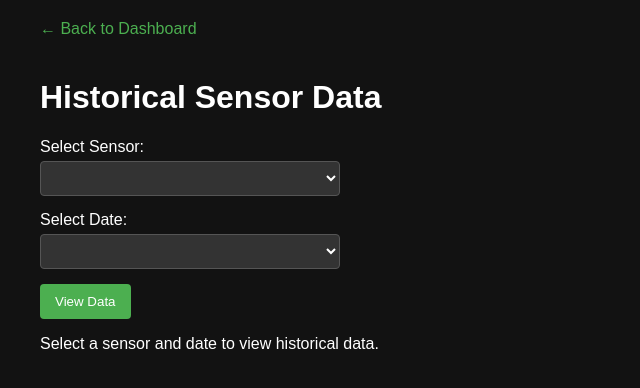
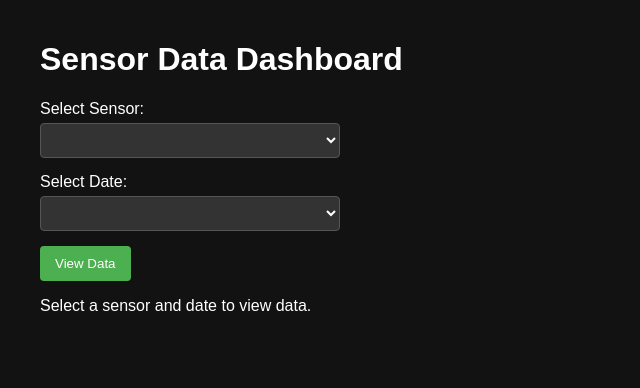
Before and after one commit to Aricg/Esp32Dashboard, a Flask app: page /historical-data in a window 1280 px wide. Shown: the top 388 px of the page, without its empty margins (0-640 px from the left). Run offline with Flask 3, Linux system fonts and the light colour scheme; lists and menus that the app fills with data are empty; some libraries are stand-ins or nearby versions.

Commit message:
refactor: Remove main page and use historical data page as default dashboard

```diff
--- a/web_server/app.py
+++ b/web_server/app.py
@@ -26,29 +26,8 @@
 
 @app.route("/", methods=["GET"])
 def index():
-    # Generate graphs for all sensors
-    graphs = []
-    for sensor_name, values in sensor_data.items():
-        if values:
-            timestamps = [datetime.fromisoformat(v[0]) for v in values]
-            values_data = [v[1] for v in values]
-            graph = go.Scatter(
-                x=timestamps, y=values_data, mode="lines+markers", name=sensor_name
-            )
-            layout = go.Layout(
-                title=f"Sensor: {sensor_name} - Last {len(values)} Points",
-                xaxis=dict(title="Time", color="white"),
-                yaxis=dict(title="Value", color="white"),
-                paper_bgcolor="#1e1e1e",  # Background color of the graph
-                plot_bgcolor="#1e1e1e",  # Background color of the plotting area
-                font=dict(color="white"),  # Text color
-                margin=dict(l=50, r=50, t=80, b=50),
-            )
-            graphs.append(dict(data=[graph], layout=layout))
-
-    # Convert graphs to JSON for rendering in the template
-    graph_json = json.dumps(graphs, cls=plotly.utils.PlotlyJSONEncoder)
-    return render_template("index.html", graph_json=graph_json)
+    # Redirect to historical data page
+    return historical_data()
 
 
 @app.route("/data", methods=["POST"])
@@ -83,6 +62,7 @@
 
 
 @app.route("/historical-data", methods=["GET"])
+@app.route("/dashboard", methods=["GET"])  # Add an alternative route
 def historical_data():
     # Get list of all sensors from the data directory
     sensors = set()
@@ -153,7 +133,7 @@
                     name=selected_sensor
                 )
                 layout = go.Layout(
-                    title=f"{selected_sensor} Data for {selected_date}",
+                    title=f"{selected_sensor} - {selected_date}",
                     xaxis=dict(title="Time", color="white"),
                     yaxis=dict(title="Value", color="white"),
                     paper_bgcolor="#1e1e1e",
--- a/web_server/templates/historical.html
+++ b/web_server/templates/historical.html
@@ -63,8 +63,7 @@
 </head>
 <body>
     <div class="container">
-        <a href="{{ url_for('index') }}" class="back-link">← Back to Dashboard</a>
-        <h1>Historical Sensor Data</h1>
+        <h1>Sensor Data Dashboard</h1>
 
         <form id="date-form">
             <div class="form-group">
@@ -89,7 +88,7 @@
         {% if graph_json %}
         <div id="graph" class="graph"></div>
         {% else %}
-        <p>Select a sensor and date to view historical data.</p>
+        <p>Select a sensor and date to view data.</p>
         {% endif %}
     </div>
 
```
